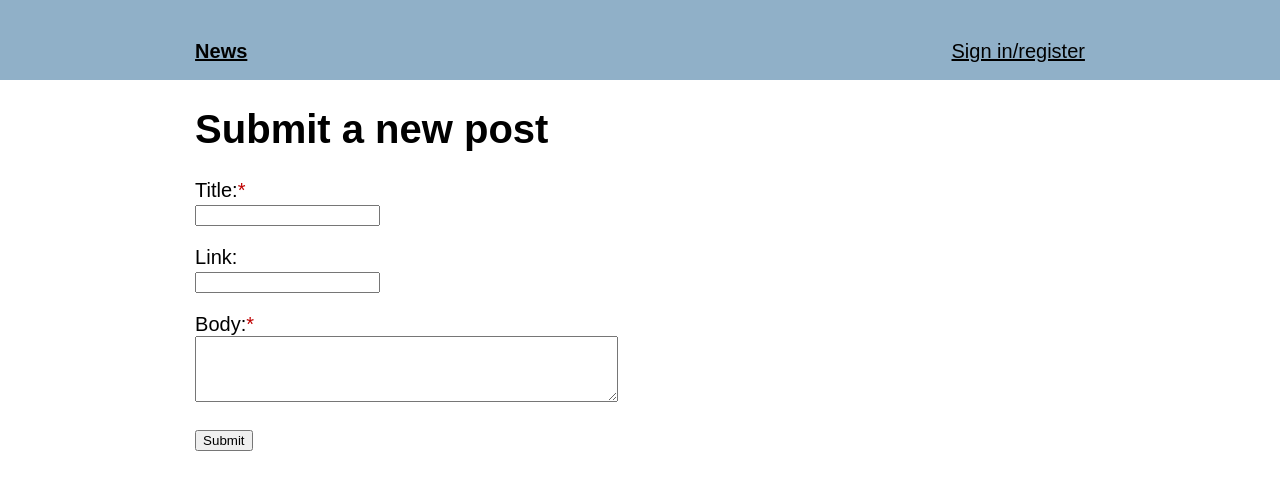
After one commit to seasonedfish/news, a PHP site: page /submit_post.php in a window 1280 px wide. The commit adds this page. Shown: the top 490 px of the page. Run offline with PHP 8.4, Linux system fonts and the light colour scheme.

Commit message:
Create submit_post.php

```diff
--- a/assets/css/main.css
+++ b/assets/css/main.css
@@ -54,3 +54,9 @@ td, th {
 .comment-author, .comment-body {
     margin: 0;
 }
+
+/* https://stackoverflow.com/a/11197803 */
+.required:after {
+    content:"*";
+    color: #BF0101;
+}
--- /dev/null
+++ b/submit_post.php
@@ -0,0 +1,52 @@
+<?php
+/**
+ * Allows a user to submit a post.
+ */
+//require_once "sql_queries.php";
+
+function submit() {
+
+}
+
+function main() {
+    session_start();
+
+    if (isset($_POST["title"])) {
+        header("Location: sign_in.php");
+        exit();
+    }
+}
+
+main();
+
+include "includes/head.php";
+?>
+
+<body>
+    <?php include "includes/header.php" ?>
+    <main>
+        <h1>
+            Submit a new post
+        </h1>
+        <form action="<?php echo $_SERVER['PHP_SELF']; ?>" method="POST">
+            <p>
+                <label for="title" class="required">Title:</label>
+                <br>
+                <input type="text" name="title" id="title" required>
+            </p>
+            <p>
+                <label for="link">Link:</label>
+                <br>
+                <input type="text" name="link" id="link">
+            </p>
+            <p>
+                <label for="body" class="required">Body:</label>
+                <br>
+                <textarea name="body" id="body" rows="4" cols="50" required></textarea>
+            </p>
+            <p>
+                <input type="submit" value="Submit">
+            </p>
+        </form>
+    </main>
+</body>
```
